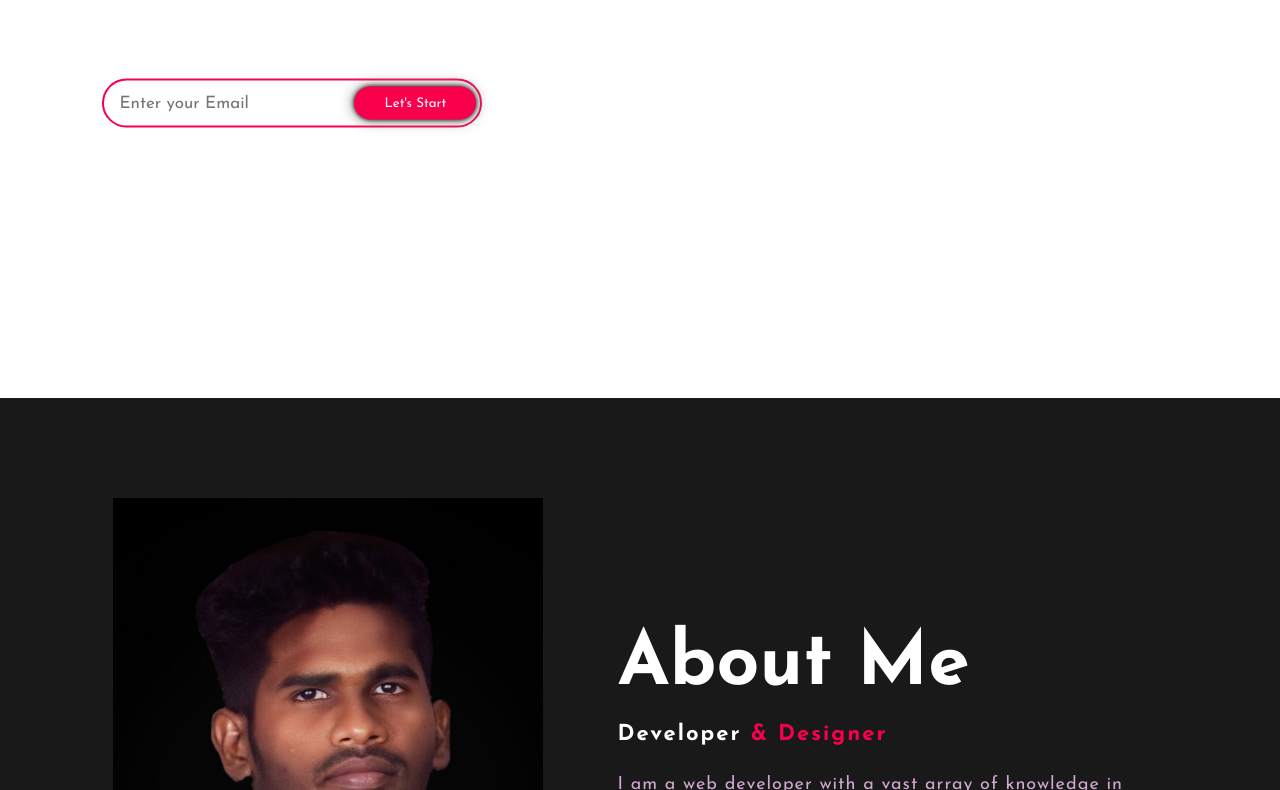
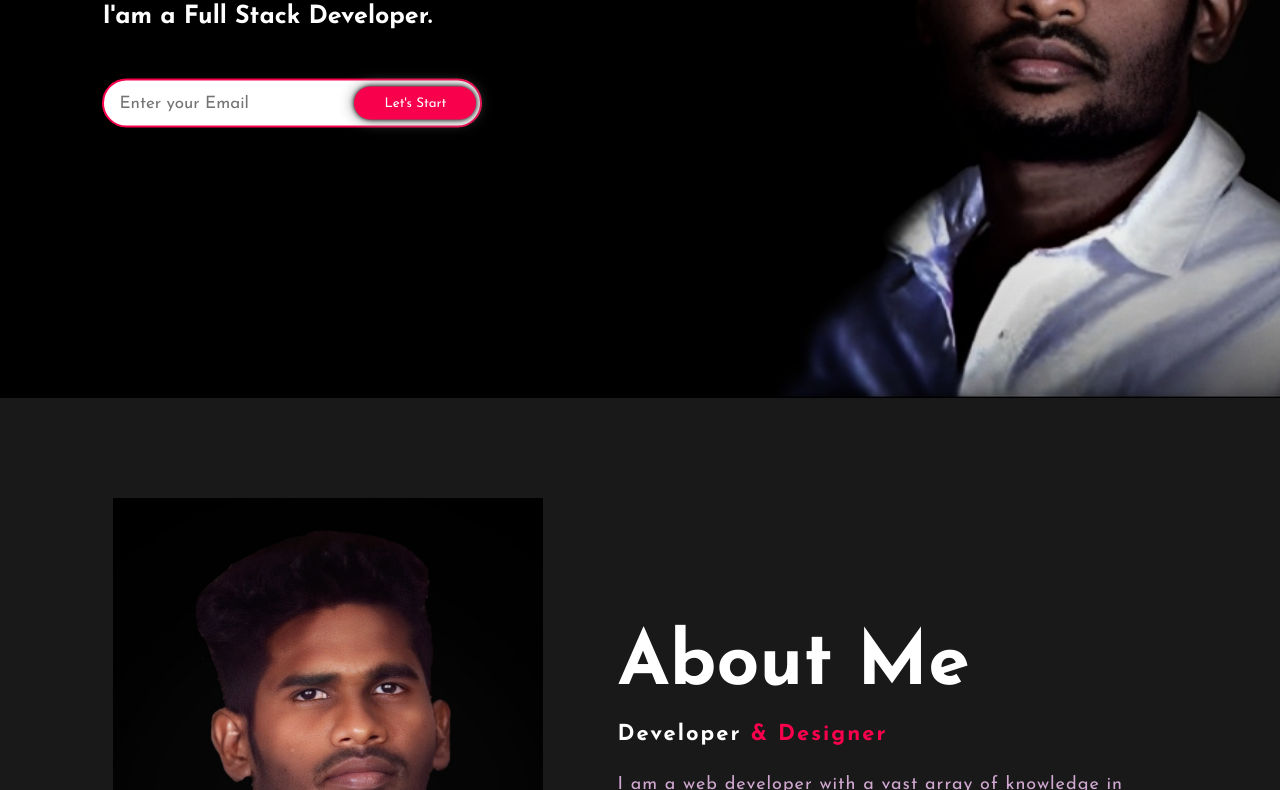
Before and after one commit to aravinthan98/Aravinth-portfolio, a plain HTML site: page index.html in a window 1280 px wide. Shown: the part 402-1192 px from the top of the page. Drawn offline with Linux system fonts and the light colour scheme.

Commit message:
Update style.css

```diff
--- a/style.css
+++ b/style.css
@@ -7,7 +7,7 @@
 .hero{
     height: 100vh;
     width: 100%;
-    background-image: url("../portfolio/front.jpeg");
+    background-image: url("front.jpeg");
     background-size: cover;
     background-position: center;
 }
```
